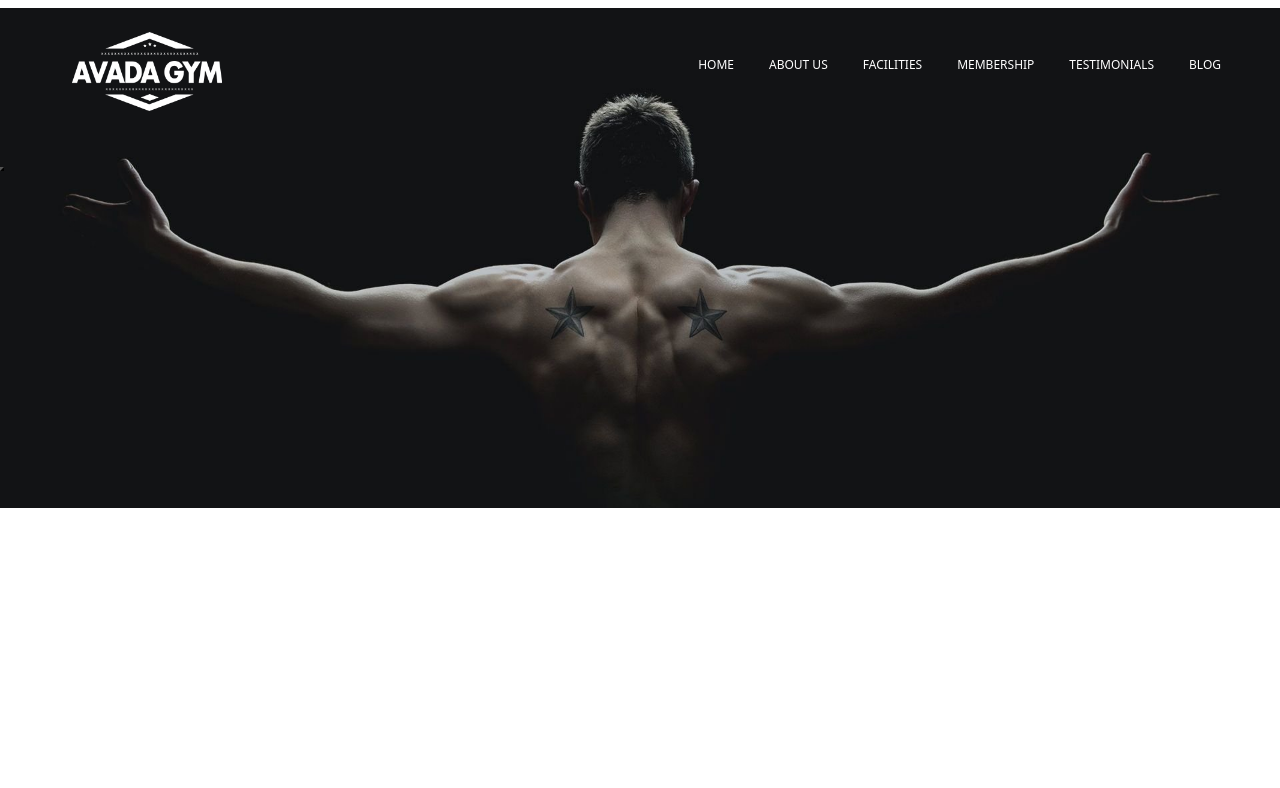
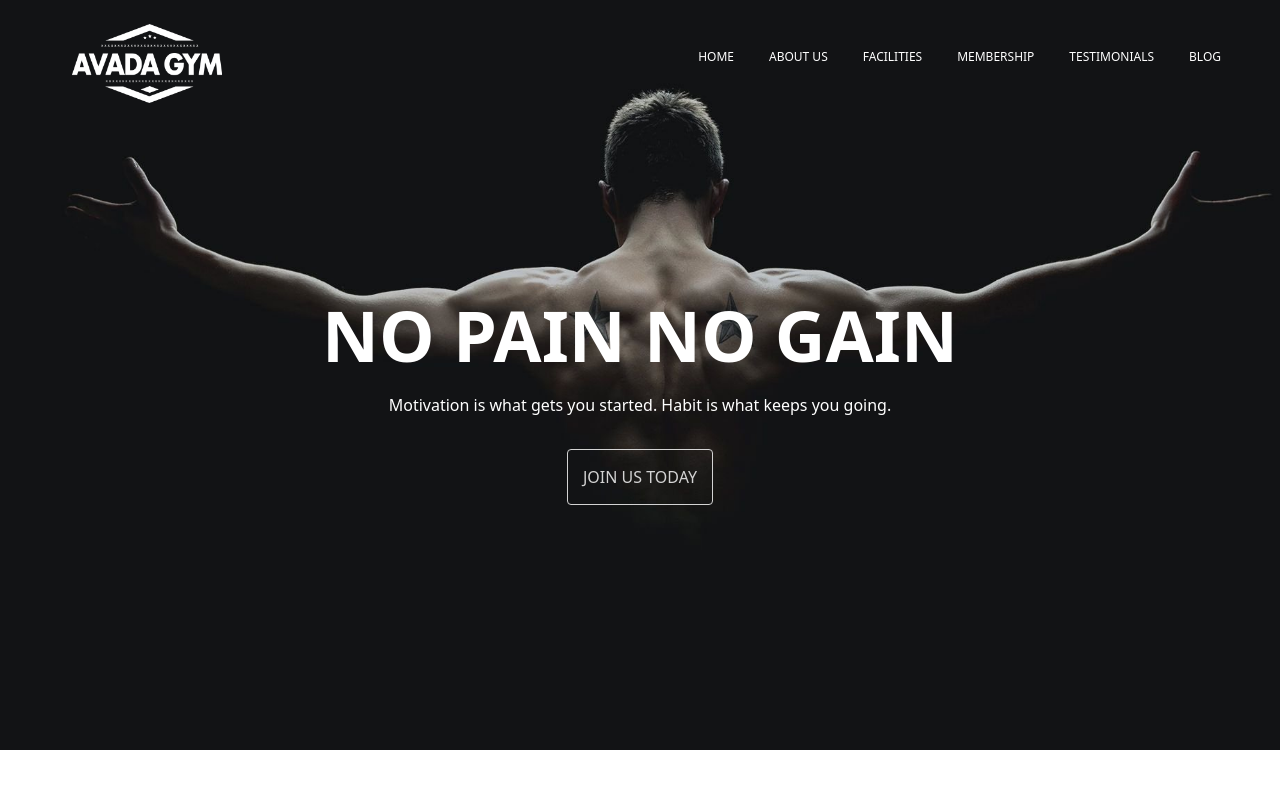
Before and after one commit to Selenejpg/proj-html-vuejs, a Vue app: page / in a window 1280 px wide. Shown: the top 788 px of the page. Built offline with nearby package versions, Linux system fonts and the light colour scheme.

Commit message:
header completato

```diff
--- a/src/App.vue
+++ b/src/App.vue
@@ -27,11 +27,13 @@ export default {
 
 @import "bootstrap/dist/css/bootstrap.min.css";
 @import "./components/style/variabili.scss";
+@import url('https://fonts.googleapis.com/css2?family=Josefin+Sans:wght@300&family=Montserrat:wght@100;200;300;500&family=Mulish&family=Nunito:wght@200&family=Poppins:wght@200&family=Prompt&family=Ubuntu:wght@300&family=Varela+Round&display=swap');
 
 *{
   margin: 0;
   padding: 0;
   box-sizing: border-box;
+  color: white;
 }
 
 </style>
--- a/src/components/HeaderComp.vue
+++ b/src/components/HeaderComp.vue
@@ -1,7 +1,7 @@
 <template>
   <header>
     <!-- Header logo e menu -->
-    <div class="p-4 mt-2 d-flex justify-content-between align-items-center">
+    <div class="p-4 d-flex justify-content-between align-items-center">
       <!-- logo -->
       <div>
         <img class="logo-ayada ms-5" src="../assets/img/gym_logo_1x.png" alt="">
@@ -33,18 +33,17 @@
     </div>
 
     <!-- titolo -->
-    <div>
-      <h1></h1>
+    <div class="d-flex m-top text-white justify-content-center align-items-center">
+      <h1 class="title">NO PAIN NO GAIN</h1>
     </div>
 
     <!-- paragrafo sottostante e bottone -->
-    <div>
-      <div>
-        <p></p>
-        <button></button>
-      </div>
+    <div class="d-flex mt-2 justify-content-center">
+      <p>Motivation is what gets you started. Habit is what keeps you going.</p>
     </div>
-
+    <div class="d-flex mt-3 justify-content-center">
+      <button type="button" class="btn btn-primary">JOIN US TODAY</button>
+    </div>
   </header>
 </template>
 
@@ -59,10 +58,10 @@ export default {
 @import "./style/variabili.scss";
 
   header{
-    height: 500px;
     background-image: url(../assets/img/home-banner.jpg);
     background-repeat: no-repeat;
     background-size: cover;
+    height: 750px;
   }
 
   .logo-ayada{
@@ -83,4 +82,25 @@ export default {
   a:hover{
     color: $chestnutrose;
   }
+
+  .m-top{
+    margin-top: 13%;
+  }
+
+  .title {
+    font-weight: 700;
+    font-size: 70px;
+  }
+
+  button{
+    background-color: transparent;
+    border-color: lightgray;
+    color: lightgray;
+    padding: 15px;
+  }
+
+  button:hover {
+    background-color: transparent;
+    border-color: $chestnutrose;
+  }
 </style>
```
